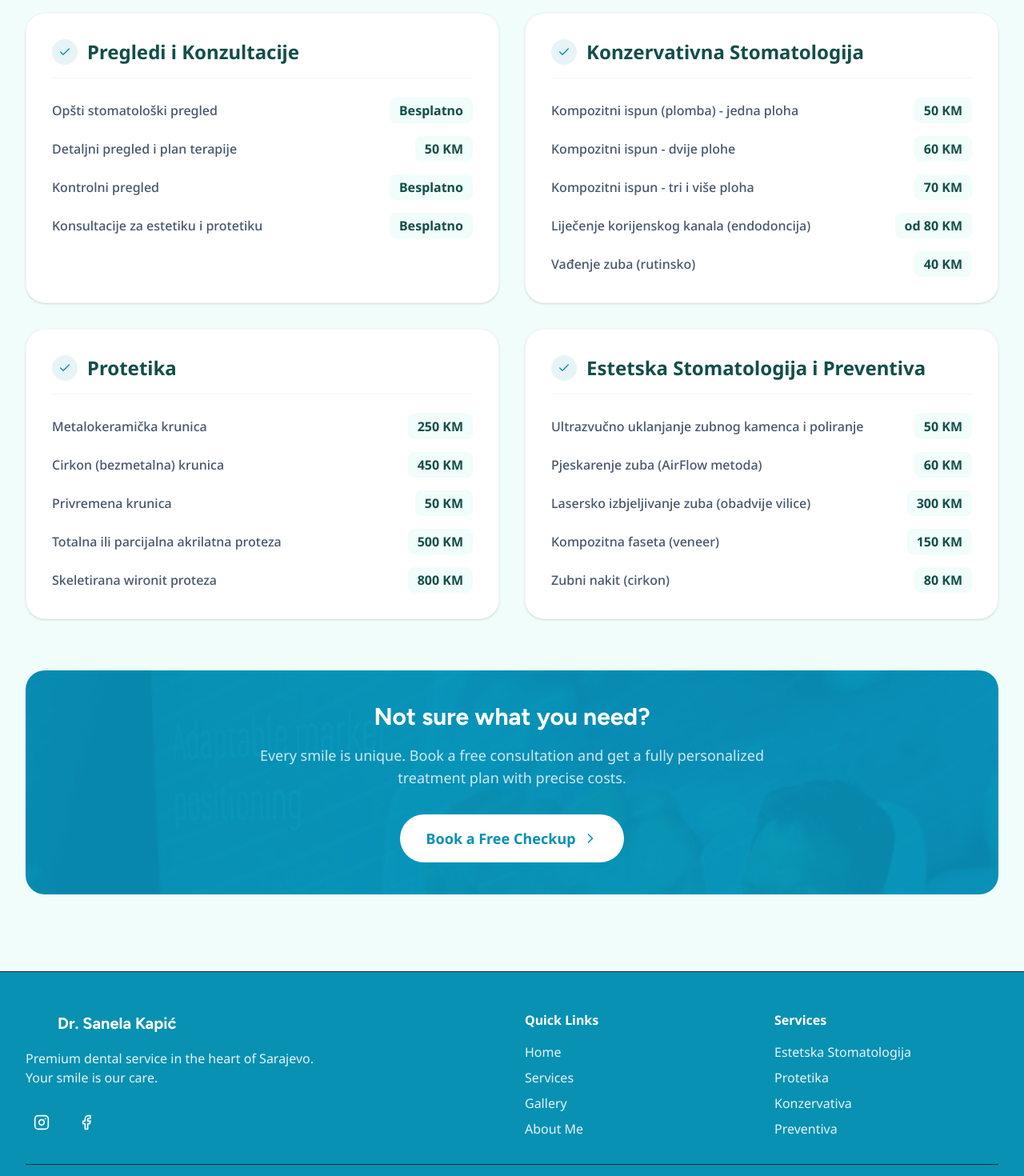
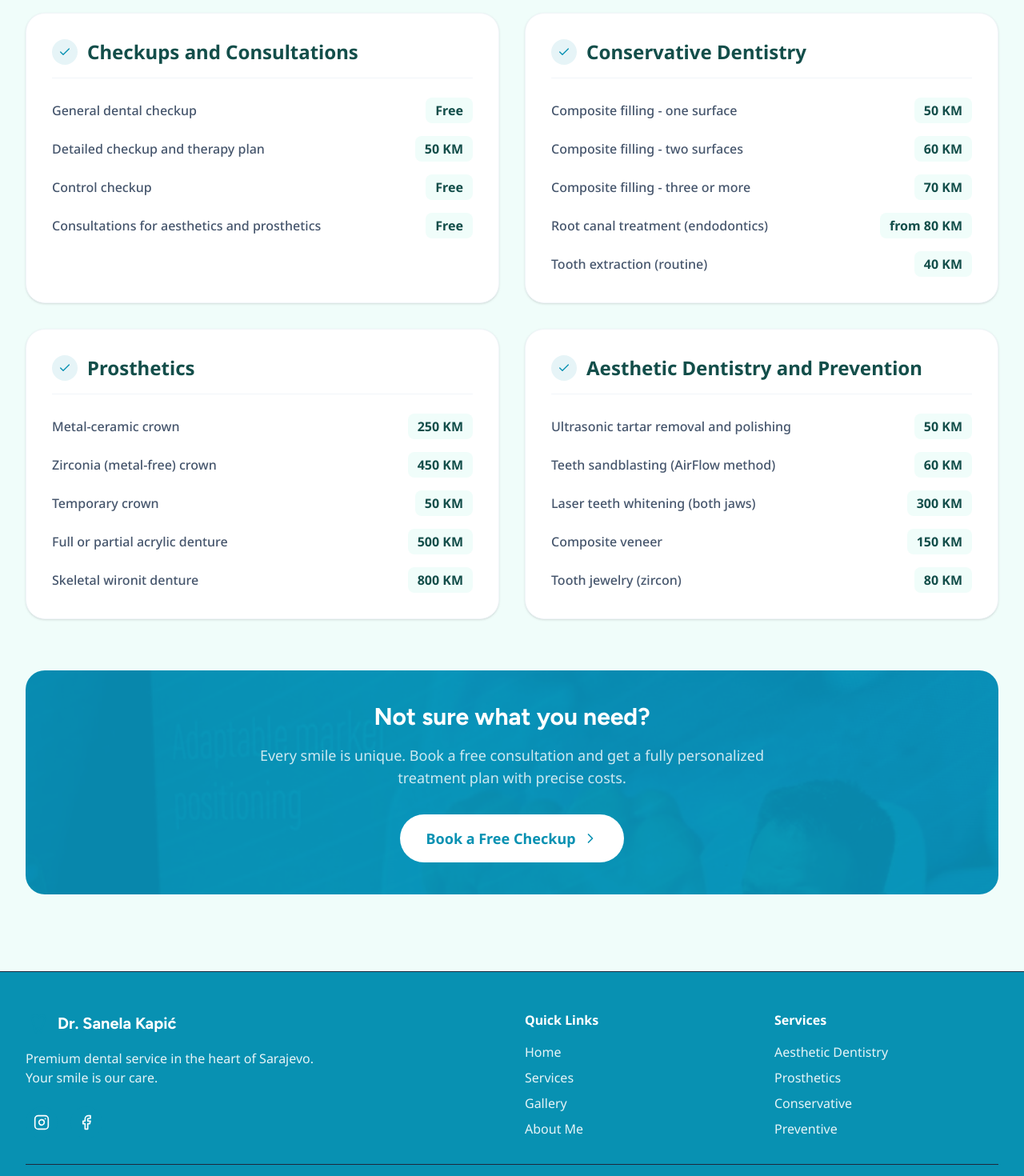
Before and after one commit to djuuuma/Dr.SK.Ordinacija, a React (Vite) app: page /usluge in a window 1280 px wide. Shown: the part 300-1770 px from the top of the page at 80% size. Built offline with nearby package versions, Linux system fonts and the light colour scheme.

Commit message:
Prevod dodan u fullu

```diff
--- a/src/components/Layout.tsx
+++ b/src/components/Layout.tsx
@@ -16,6 +16,9 @@ export default function Layout() {
     const [mobileMenuOpen, setMobileMenuOpen] = useState(false);
     const location = useLocation();
     const isHomePage = location.pathname === '/';
+
+    const footerServicesData = t('services.items', { returnObjects: true });
+    const footerServices = Array.isArray(footerServicesData) ? footerServicesData as Array<{ title: string, desc: string }> : [];
 
     const toggleLanguage = () => {
         const newLang = i18n.language === 'bs' ? 'en' : 'bs';
@@ -198,10 +201,9 @@ export default function Layout() {
                         <div>
                             <h4 className="text-white font-bold mb-4">{t('footer.services')}</h4>
                             <ul className="space-y-2">
-                                <li><Link to="/usluge" className="hover:text-white transition-colors">Estetska Stomatologija</Link></li>
-                                <li><Link to="/usluge" className="hover:text-white transition-colors">Protetika</Link></li>
-                                <li><Link to="/usluge" className="hover:text-white transition-colors">Konzervativa</Link></li>
-                                <li><Link to="/usluge" className="hover:text-white transition-colors">Preventiva</Link></li>
+                                {footerServices.map((service, idx) => (
+                                    <li key={idx}><Link to="/usluge" className="hover:text-white transition-colors">{service.title}</Link></li>
+                                ))}
                             </ul>
                         </div>
                     </div>
--- a/src/pages/Kontakt.tsx
+++ b/src/pages/Kontakt.tsx
@@ -68,11 +68,9 @@ export default function Kontakt() {
                                 <div>
                                     <label className="block text-sm font-medium text-text-medical mb-2">{t('contact_page.form.service')}</label>
                                     <select className="w-full px-4 py-3 rounded-xl border border-slate-200 focus:ring-2 focus:ring-primary focus:border-primary outline-none transition-all bg-white">
-                                        <option>Opšti pregled</option>
-                                        <option>Popravka zuba</option>
-                                        <option>Izbjeljivanje</option>
-                                        <option>Protetika</option>
-                                        <option>Drugo</option>
+                                        {(t('contact_page.form.services', { returnObjects: true }) as string[]).map((service, index) => (
+                                            <option key={index}>{service}</option>
+                                        ))}
                                     </select>
                                 </div>
                                 <div>
--- a/src/pages/Proces.tsx
+++ b/src/pages/Proces.tsx
@@ -4,6 +4,9 @@ import { CheckCircle, Clock, HeartHandshake, ShieldCheck } from 'lucide-react';
 
 export default function Proces() {
     const { t } = useTranslation();
+    const stepsData = t('process_page.steps', { returnObjects: true });
+    const steps = Array.isArray(stepsData) ? stepsData as Array<{ step: string, title: string, desc: string }> : [];
+
     return (
         <div className="pt-24 pb-24 bg-white">
             <div className="max-w-7xl mx-auto px-4 sm:px-6 lg:px-8">
@@ -19,12 +22,7 @@ export default function Proces() {
                 <div className="flex flex-col lg:flex-row gap-16 items-center mb-20">
                     <div className="lg:w-1/2">
                         <div className="space-y-8">
-                            {[
-                                { step: '01', title: 'Prvi kontakt i konsultacije', desc: 'Sve počinje vašim pozivom ili porukom. Zakažemo termin koji vam odgovara. Na prvom pregledu pažljivo slušamo vaše želje i probleme, bez ikakvih obaveza.' },
-                                { step: '02', title: 'Detaljna dijagnostika i plan', desc: 'Koristimo modernu tehnologiju za preciznu dijagnostiku. Nakon toga, kreiramo jasan plan terapije sa ponuđenim opcijama i potpuno transparentnim cijenama.' },
-                                { step: '03', title: 'Bezbolan tretman', desc: 'Sam zahvat izvodimo u opuštajućoj atmosferi, koristeći moderne anestetike. Pratimo vaš ritam i pravimo pauze kad god su vam potrebne.' },
-                                { step: '04', title: 'Oporavak i novi osmijeh', desc: 'Dajemo vam detaljne upute za održavanje i uvijek smo dostupni za sva pitanja nakon zahvata. Vaš zdrav osmijeh je naš krajnji cilj.' }
-                            ].map((item, idx) => (
+                            {steps.map((item, idx) => (
                                 <div key={idx} className="flex gap-4 relative">
                                     {idx !== 3 && <div className="absolute left-6 top-14 bottom-[-2rem] w-[2px] bg-slate-100 z-0"></div>}
                                     <div className="flex-shrink-0 w-12 h-12 rounded-full bg-primary/10 text-primary flex items-center justify-center font-bold text-lg relative z-10">
--- a/src/pages/Usluge.tsx
+++ b/src/pages/Usluge.tsx
@@ -5,47 +5,10 @@ import { Link } from 'react-router-dom';
 
 export default function Usluge() {
     const { t } = useTranslation();
-    const cjenovnikKategorije = [
-        {
-            naziv: "Pregledi i Konzultacije",
-            usluge: [
-                { ime: "Opšti stomatološki pregled", cijena: "Besplatno" },
-                { ime: "Detaljni pregled i plan terapije", cijena: "50 KM" },
-                { ime: "Kontrolni pregled", cijena: "Besplatno" },
-                { ime: "Konsultacije za estetiku i protetiku", cijena: "Besplatno" }
-            ]
-        },
-        {
-            naziv: "Konzervativna Stomatologija",
-            usluge: [
-                { ime: "Kompozitni ispun (plomba) - jedna ploha", cijena: "50 KM" },
-                { ime: "Kompozitni ispun - dvije plohe", cijena: "60 KM" },
-                { ime: "Kompozitni ispun - tri i više ploha", cijena: "70 KM" },
-                { ime: "Liječenje korijenskog kanala (endodoncija)", cijena: "od 80 KM" },
-                { ime: "Vađenje zuba (rutinsko)", cijena: "40 KM" }
-            ]
-        },
-        {
-            naziv: "Protetika",
-            usluge: [
-                { ime: "Metalokeramička krunica", cijena: "250 KM" },
-                { ime: "Cirkon (bezmetalna) krunica", cijena: "450 KM" },
-                { ime: "Privremena krunica", cijena: "50 KM" },
-                { ime: "Totalna ili parcijalna akrilatna proteza", cijena: "500 KM" },
-                { ime: "Skeletirana wironit proteza", cijena: "800 KM" }
-            ]
-        },
-        {
-            naziv: "Estetska Stomatologija i Preventiva",
-            usluge: [
-                { ime: "Ultrazvučno uklanjanje zubnog kamenca i poliranje", cijena: "50 KM" },
-                { ime: "Pjeskarenje zuba (AirFlow metoda)", cijena: "60 KM" },
-                { ime: "Lasersko izbjeljivanje zuba (obadvije vilice)", cijena: "300 KM" },
-                { ime: "Kompozitna faseta (veneer)", cijena: "150 KM" },
-                { ime: "Zubni nakit (cirkon)", cijena: "80 KM" }
-            ]
-        }
-    ];
+    const cjenovnikData = t('services_page.categories', { returnObjects: true });
+    const cjenovnikKategorije = Array.isArray(cjenovnikData)
+        ? cjenovnikData as Array<{ naziv: string, usluge: Array<{ ime: string, cijena: string }> }>
+        : [];
 
     return (
         <div className="pt-24 pb-24 bg-bg-medical">
```
